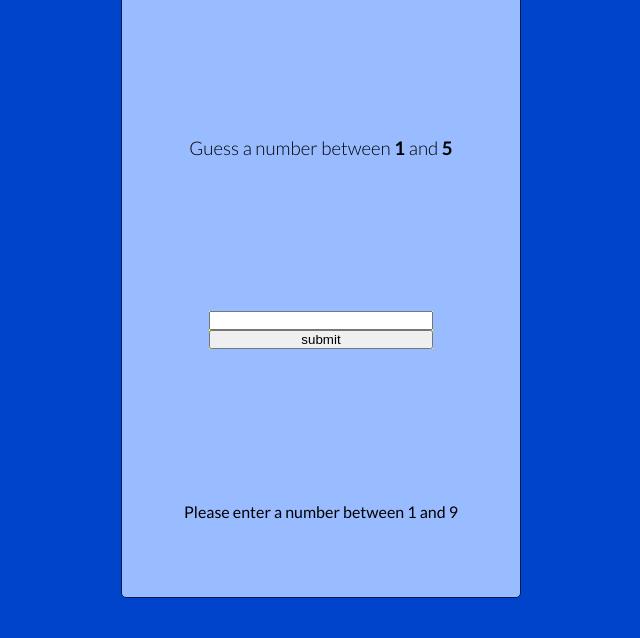
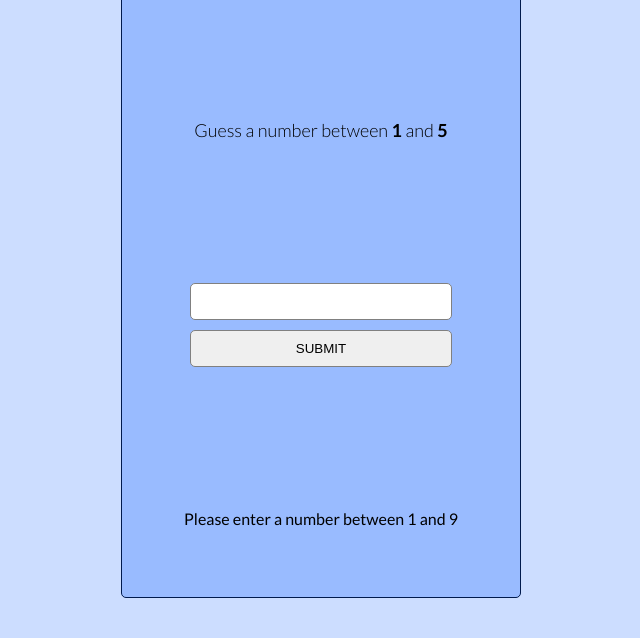
Before and after one commit to DariuszOkonski/js-number-guesser, a website: page index.html in a window 1280 px wide. Shown: the part 162-800 px from the top of the page, without its empty margins (319-959 px from the left). Drawn offline with nearby package versions, Linux system fonts and the light colour scheme; files that its build step writes are made by us from their sources.

Commit message:
add styling for inputs

```diff
--- a/scss/_main.scss
+++ b/scss/_main.scss
@@ -1,7 +1,7 @@
 body {
   width: 100%;
   height: 100vh;
-  background-color: #0044cc;
+  background-color: #ccddff;
 
   display: flex;
   justify-content: center;
@@ -26,10 +26,12 @@ body {
   h1 {
     text-transform: uppercase;
     letter-spacing: 1px;
+    font-size: 2.8rem;
   }
 
   h3 {
     font-weight: 300;
+    font-size: 1.8rem;
 
     span {
       font-weight: 700;
@@ -37,12 +39,27 @@ body {
   }
 
   &__form {
-    background-color: yellow;
     display: flex;
     flex-wrap: wrap;
 
     input {
       width: 100%;
+      border: 1px solid grey;
+      border-radius: 5px;
+      padding: 1rem .5rem;
+      margin: .5rem;
+    }
+
+    input[type=submit] {
+      text-transform: uppercase;
+      cursor: pointer;
     }
   }
+
+  &__message {
+    border: 1px solid black;
+    padding: 1rem .5rem;
+    border-radius: 5px;
+    font-size: 1.6rem;
+  }
 }
```
